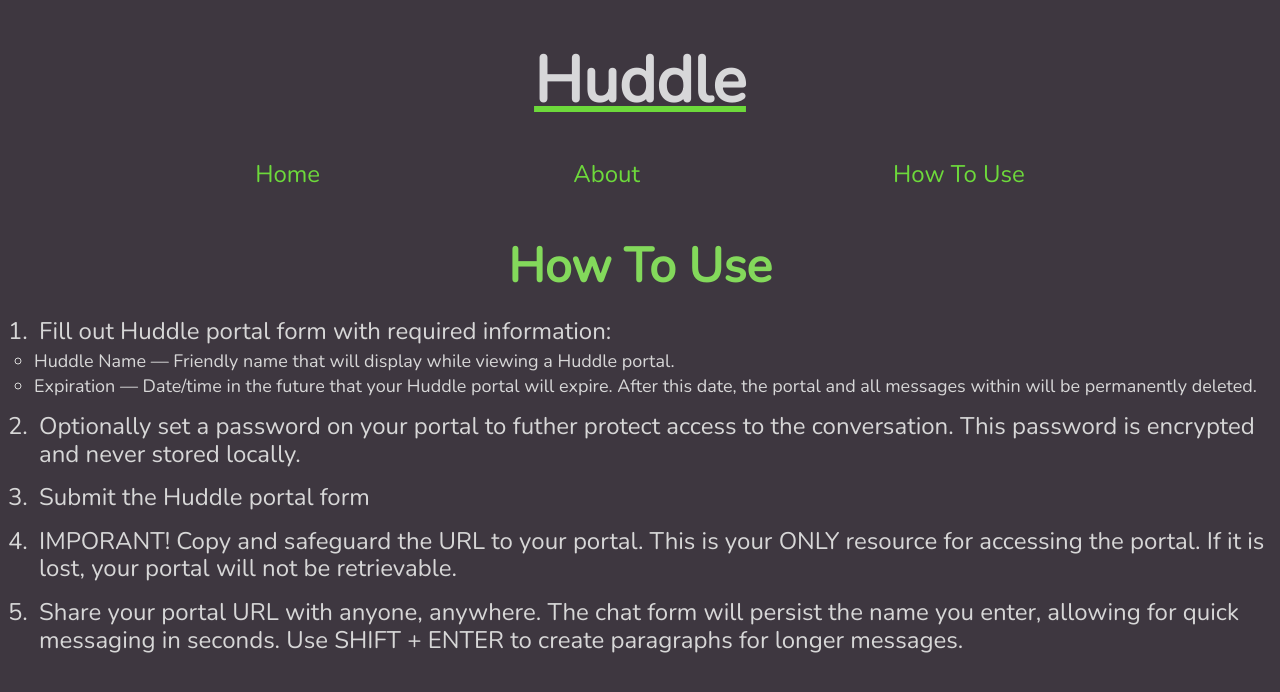
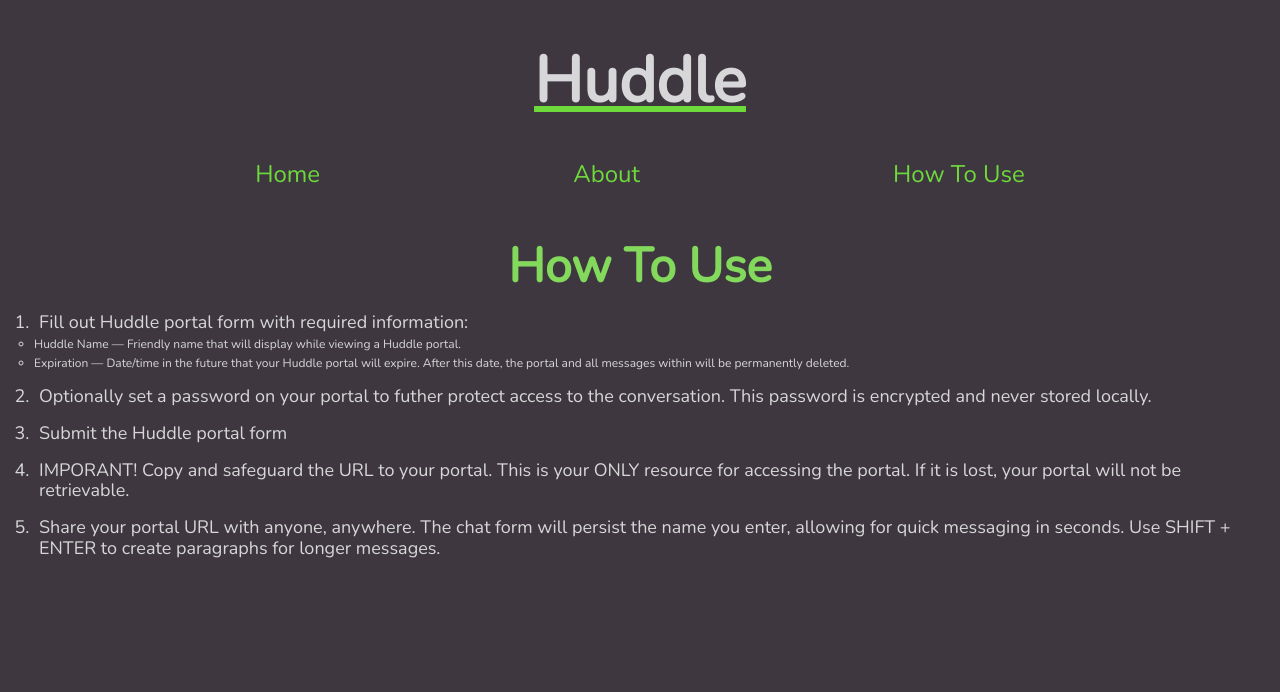
Before and after one commit to jamesjenkinsjr/huddle, a React (Create React App) app: page /huddle/how-to in a window 1280 px wide. Shown: the top 692 px of the page. Built offline with nearby package versions, Linux system fonts and the light colour scheme; no server answers.

Commit message:
add error state to main app, update styles for HowTo ocomponent

```diff
--- a/src/App/App.css
+++ b/src/App/App.css
@@ -20,3 +20,8 @@ h1 {
 a {
   color: #6DD93B;
 }
+
+.App__error {
+  text-align: center;
+  color: #A65735
+}
--- a/src/App/App.js
+++ b/src/App/App.js
@@ -45,10 +45,12 @@ class App extends React.Component {
     return (
       <div className="App">
         <header className="App-header">
-          <Link to="/" onClick={() => this.handlePortal({})}>
+          <Link to="/">
             <h1 className="portal__header">Huddle</h1>
           </Link>
         </header>
+        {!this.state.error && (
+          <>
         <Route
           exact
           path={['/', '/huddle/about', '/huddle/how-to']}
@@ -81,6 +83,10 @@ class App extends React.Component {
             />
           )}
         />
+        </>)}
+        {this.state.error && (
+          <p className="App__error">{this.state.error}</p>
+        )}
       </div>
     )
   }
--- a/src/HowTo/HowTo.css
+++ b/src/HowTo/HowTo.css
@@ -6,16 +6,19 @@ h3 {
 ol.howto__overview {
   color: #d7d7d7;
   padding-left: 32px;
-  font-size: 24px;
+  font-size: 18px;
 }
 
 ol.howto__overview > li {
   margin: 16px auto;
+}
 
+ol.howto__overview > li > p {
+  font-size: 18px;
 }
 
 ol.howto__overview > li > ul > li {
   text-align: left;
   margin: 5px auto;
-  font-size: 18px;
+  font-size: 12px;
 }
--- a/src/Portal/Portal.css
+++ b/src/Portal/Portal.css
@@ -63,3 +63,8 @@ h2 {
 .portal__gate-form > label > input {
   margin-left: 5px;
 }
+
+.portal__error {
+  text-align: center;
+  color: #A65735
+}
--- a/src/Portal/Portal.js
+++ b/src/Portal/Portal.js
@@ -193,7 +193,7 @@ export default class Portal extends React.Component {
         </form>
       )
     } else {
-      return <h1>{this.state.error}</h1>
+      return <h2 className="portal__error">{this.state.error}</h2>
     }
   }
 }
```
